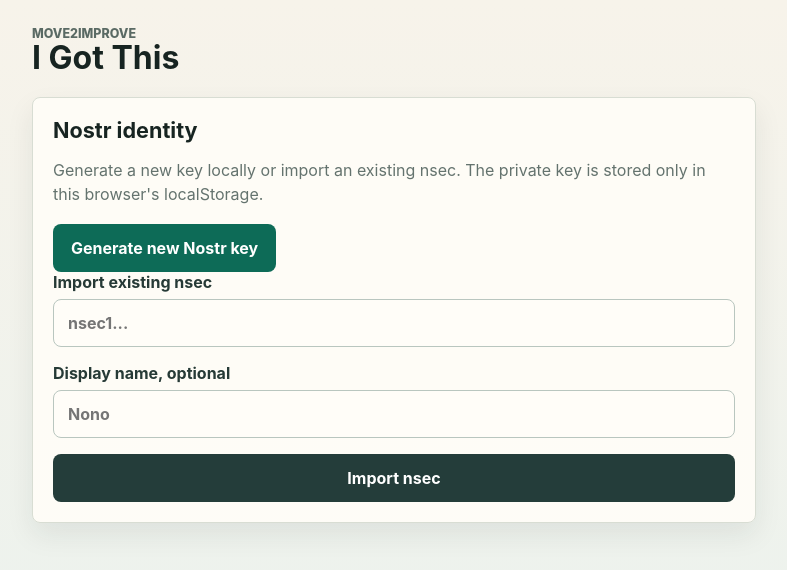
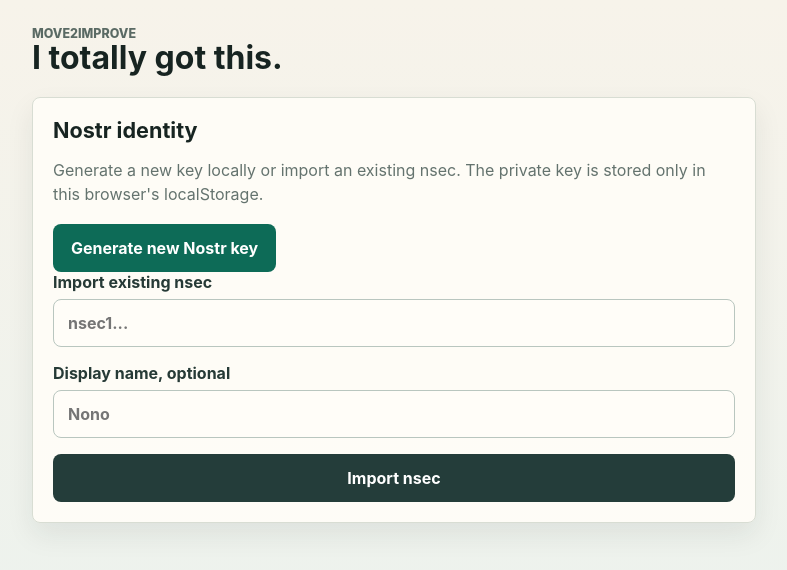
Before and after one commit to Lieschen123/m2i-stopwatch-pwa, a website with bundled scripts: page index.html in a window 1280 px wide. Shown: the whole page, without its empty margins (246-1033 px from the left). Built offline with nearby package versions, Linux system fonts and the light colour scheme.

Commit message:
copy: update app headline

```diff
--- a/src/main.js
+++ b/src/main.js
@@ -231,7 +231,7 @@ function renderShell(content) {
       <header class="topbar">
         <div>
           <p class="eyebrow">Move2Improve</p>
-          <h1>I Got This</h1>
+          <h1>I totally got this.</h1>
         </div>
         ${state.key ? `<button class="ghost" data-action="settings">Settings</button>` : ''}
       </header>
```
Also changed, not shown: dist/assets/main.js, dist/index.html.
